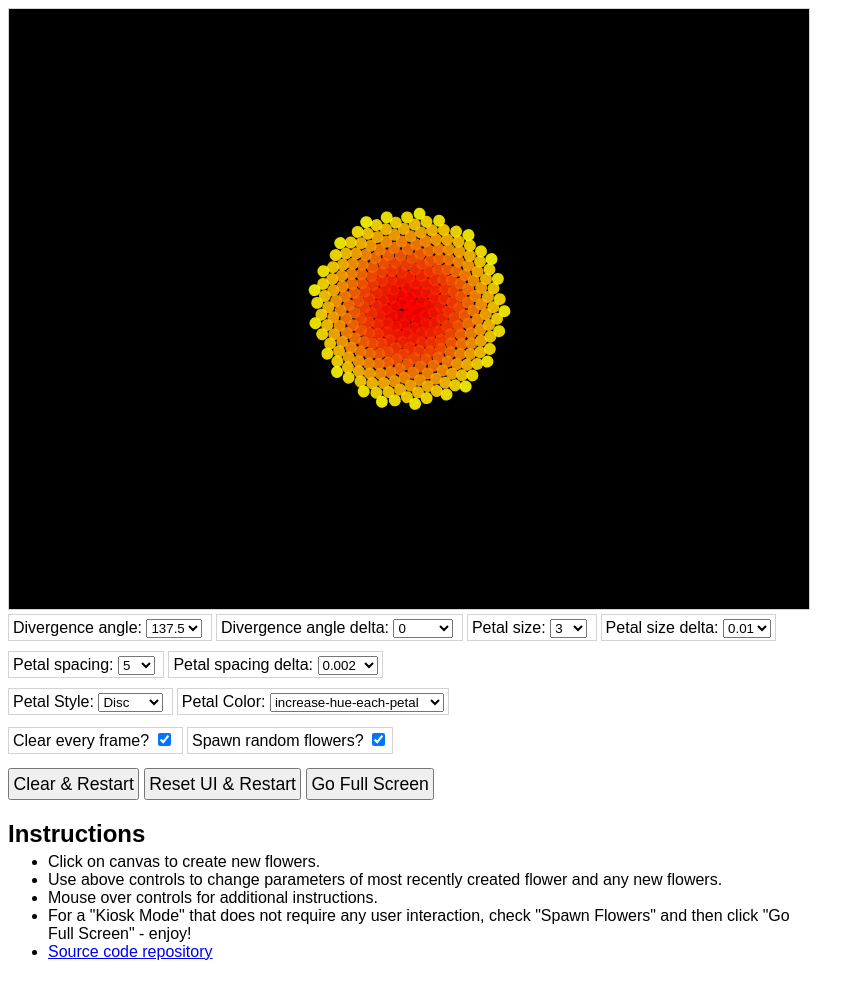
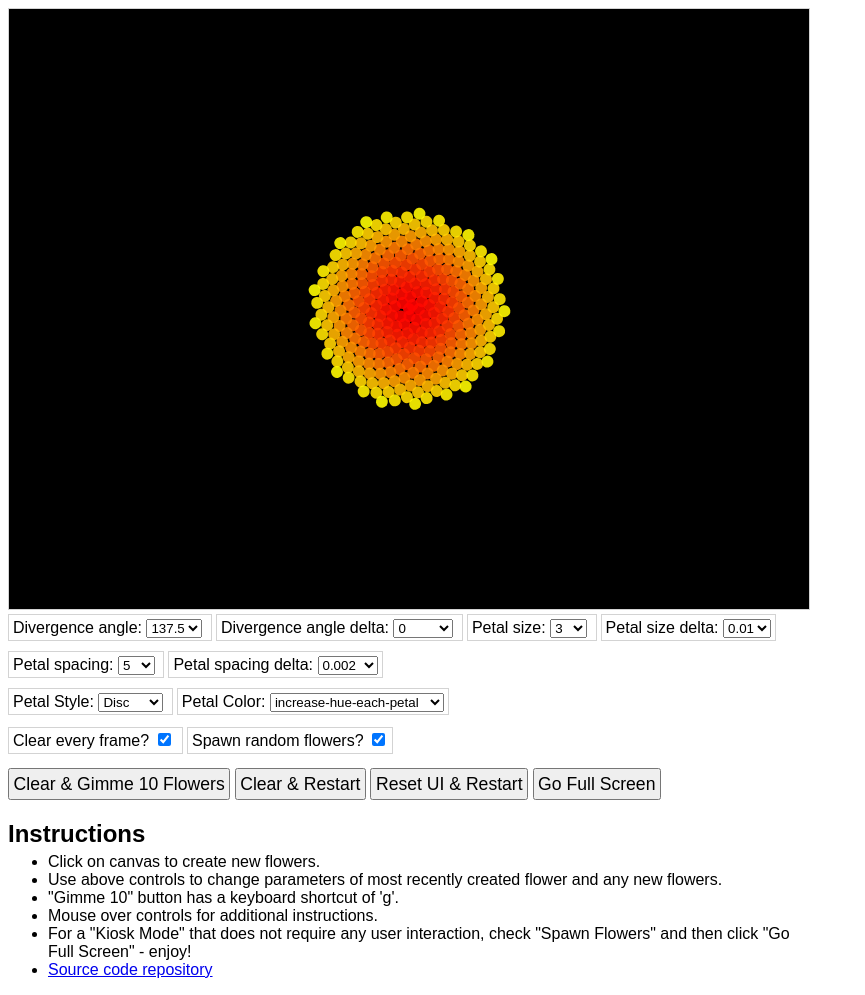
Before and after one commit to tonethar/tonethar.github.io, a plain HTML site: page projects/procedural-flowers/latest-esm/index.html in a window 1280 px wide. Shown: the whole page, without its empty margins (0-865 px from the left). Drawn offline with Linux system fonts and the light colour scheme.

Commit message:
Add files via upload

```diff
--- a/projects/procedural-flowers/latest-esm/index.html
+++ b/projects/procedural-flowers/latest-esm/index.html
@@ -3,7 +3,7 @@
 <head>
   <meta charset="UTF-8">
   <meta name="viewport" content="width=device-width, initial-scale=1.0">
-  <title>Phyllo 5 (Desktop-ESM)</title>
+  <title>Phyllo 5 (Desktop)</title>
   <style>
     body{ font-family: sans-serif; }
     canvas{ border: 1px solid lightgray; }
@@ -70,6 +70,11 @@
     <br><br>
 
     <button
+      id="btn-gimme-10"
+      title="Clears screen and creates 10 random flowers. (Keyboard shortcut 'g')"
+    >Clear & Gimme 10 Flowers</button>
+
+    <button
       id="btn-restart"
       title="Clears screen and restarts Flower animation using current control settings"
     >Clear & Restart</button>
@@ -89,6 +94,7 @@
       <ul>
         <li>Click on canvas to create new flowers.</li>
         <li>Use above controls to change parameters of most recently created flower and any new flowers.</li>
+        <li>"Gimme 10" button has a keyboard shortcut of 'g'.</li>
         <li>Mouse over controls for additional instructions.</li>
         <li>For a "Kiosk Mode" that does not require any user interaction, check "Spawn Flowers" and then click "Go Full Screen" - enjoy!</li>
         <li><a href="https://github.com/tonethar/24-procedural-flowers/tree/v5">Source code repository</a></li>
```
